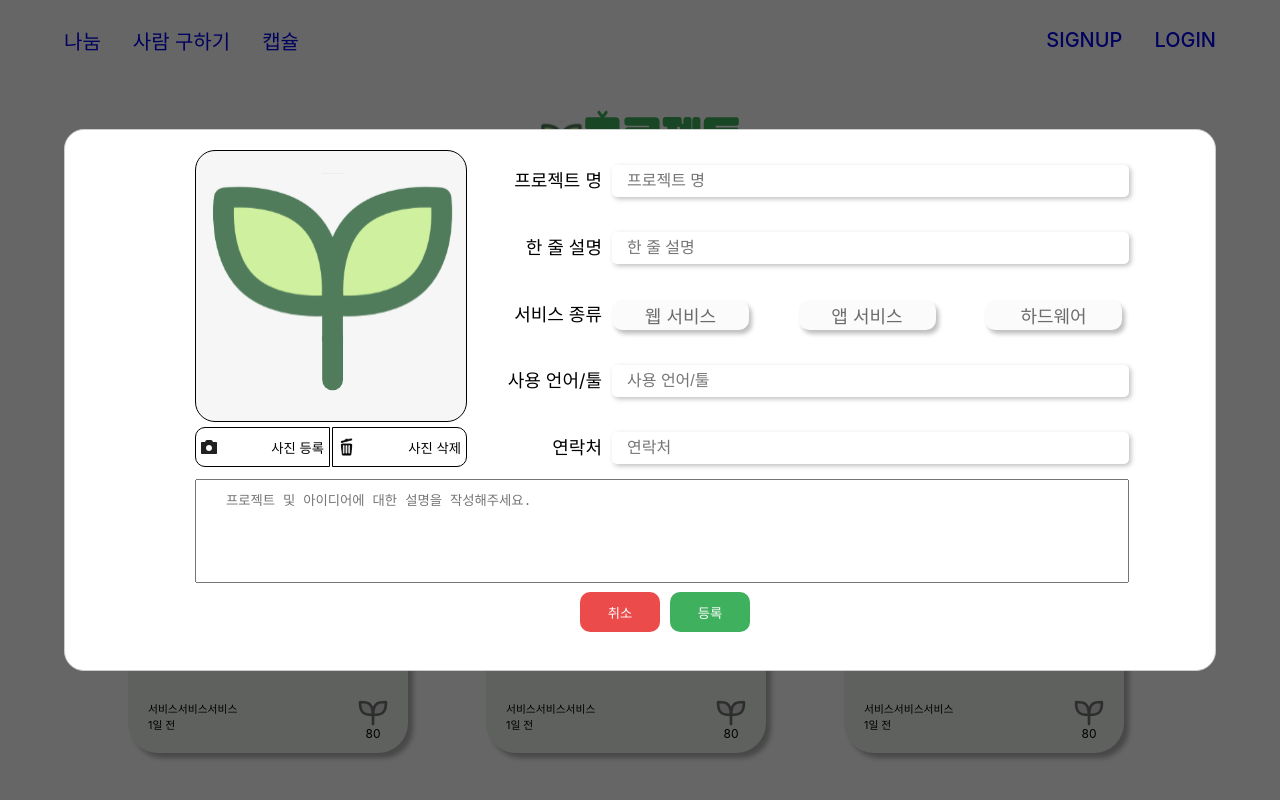
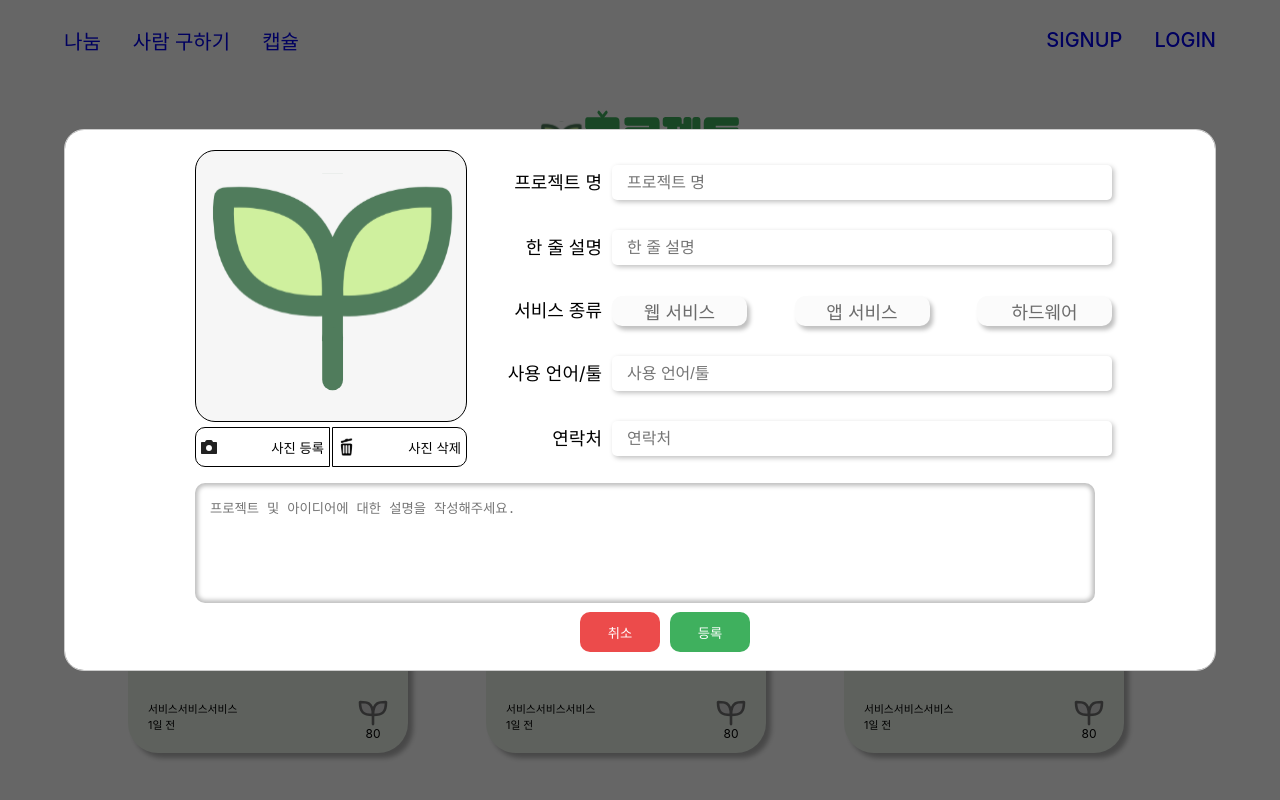
Before and after one commit to groject/groject-client, a React (Create React App) app: page / in a window 1280 px wide. Both pictures are taken after a click on the button "글쓰기". Shown: the top 800 px of the page. Built offline with nearby package versions, Linux system fonts and the light colour scheme.

Commit message:
update modal

```diff
--- a/src/components/Main.js
+++ b/src/components/Main.js
@@ -239,11 +239,17 @@ function InputInfo({ children }) {
       <input type='text' placeholder={children} css={css`
         padding-left: 15px;
         border: none;
+        box-sizing: border-box;
         border-radius: 5px;
+        outline: none;
         box-shadow: 2px 2px 5px rgba(0,0,0,25%);
         width: 500px;
-        height: 30px;
+        height: 35px;
         font-size: 16px;
+
+        &:focus{
+          border: 2px solid #3FB05E;
+        }
       `} />
     </div>
   )
@@ -376,6 +382,7 @@ function Main() {
             width: "940px",
             height: "500px",
             margin: "auto",
+            outline: 'none',
             borderRadius: "20px",
             overflowX: "hidden",
             paddingLeft: "130px",
@@ -451,7 +458,7 @@ function Main() {
             display: flex;
             width: 100%;
             flex-direction: column;
-            gap: 35px;
+            gap: 30px;
           `}>
             <InputInfo>프로젝트 명</InputInfo>
             <InputInfo>한 줄 설명</InputInfo>
@@ -473,11 +480,11 @@ function Main() {
                   justify-content: space-between;
                   align-items: center;
                   margin: 0;
-                  width: 510px;
+                  width: 500px;
                 `} >
-                <Select cssProp={selected === 2 && 'border: 2px solid #3FB05E'} event={() => setSelected(2)} display='none' margin='0' width='137px' height='30px' id='2' title='웹 서비스' fontSize='18px' divStyle={`margin: 0`} />
-                <Select cssProp={selected === 1 && 'border: 2px solid #3FB05E'} event={() => setSelected(1)} display='none' margin='0' width='137px' height='30px' id='1' title='앱 서비스' fontSize='18px' divStyle={`margin: 0`} />
-                <Select cssProp={selected === 3 && 'border: 2px solid #3FB05E'} event={() => setSelected(3)} display='none' margin='0' width='137px' height='30px' id='3' title='하드웨어' fontSize='18px' divStyle={`margin: 0`} />
+                <Select cssProp={selected === 2 && 'border: 2px solid #3FB05E'} event={() => setSelected(2)} display='none' margin='0' width='135px' height='30px' id='2' title='웹 서비스' fontSize='18px' divStyle={`margin: 0`} />
+                <Select cssProp={selected === 1 && 'border: 2px solid #3FB05E'} event={() => setSelected(1)} display='none' margin='0' width='135px' height='30px' id='1' title='앱 서비스' fontSize='18px' divStyle={`margin: 0`} />
+                <Select cssProp={selected === 3 && 'border: 2px solid #3FB05E'} event={() => setSelected(3)} display='none' margin='0' width='135px' height='30px' id='3' title='하드웨어' fontSize='18px' divStyle={`margin: 0`} />
               </div>
             </div>
             <InputInfo>사용 언어/툴</InputInfo>
@@ -486,10 +493,20 @@ function Main() {
         </div>
         <textarea placeholder='프로젝트 및 아이디어에 대한 설명을 작성해주세요.' css={css`
           width: calc(100% - 40px);
-          height: 90px;
+          height: 120px;
           resize: none;
-          padding-top: 10px;
-          padding-left: 30px;
+          outline: none;
+          border: none;
+          border-radius: 10px;
+          box-sizing: border-box;
+          box-shadow: inset 0px 0px 4px 3px rgba(0, 0, 0, 0.25);
+          padding: 15px;
+          margin-top: 12px;
+
+          &:focus{
+            border: 2px solid #3FB05E;
+            box-shadow: inset 0px 0px 4px 3px rgba(63, 176, 94, 0.25)
+          }
         `} />
         <div css={css`
           text-align: center;
```
